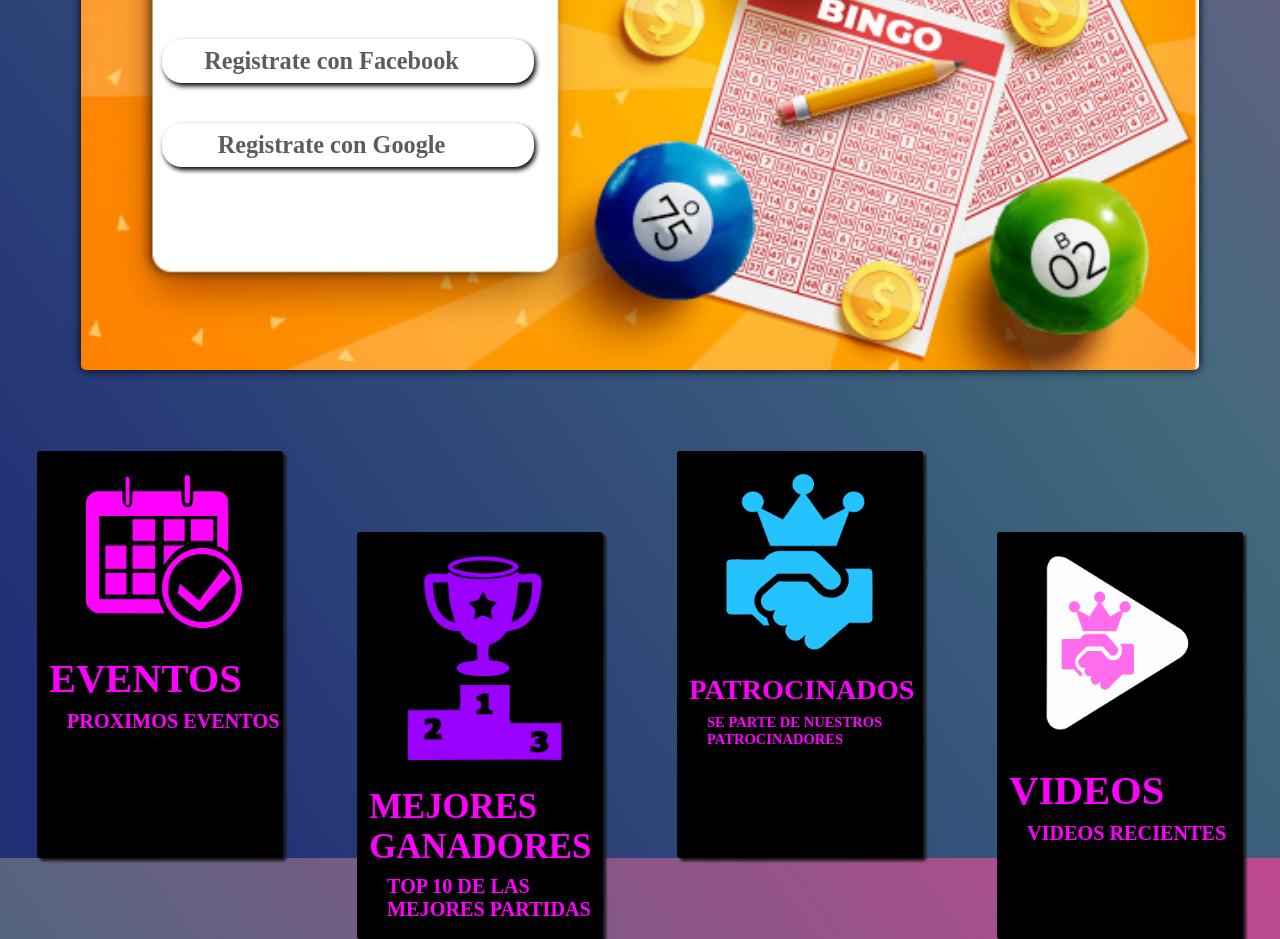
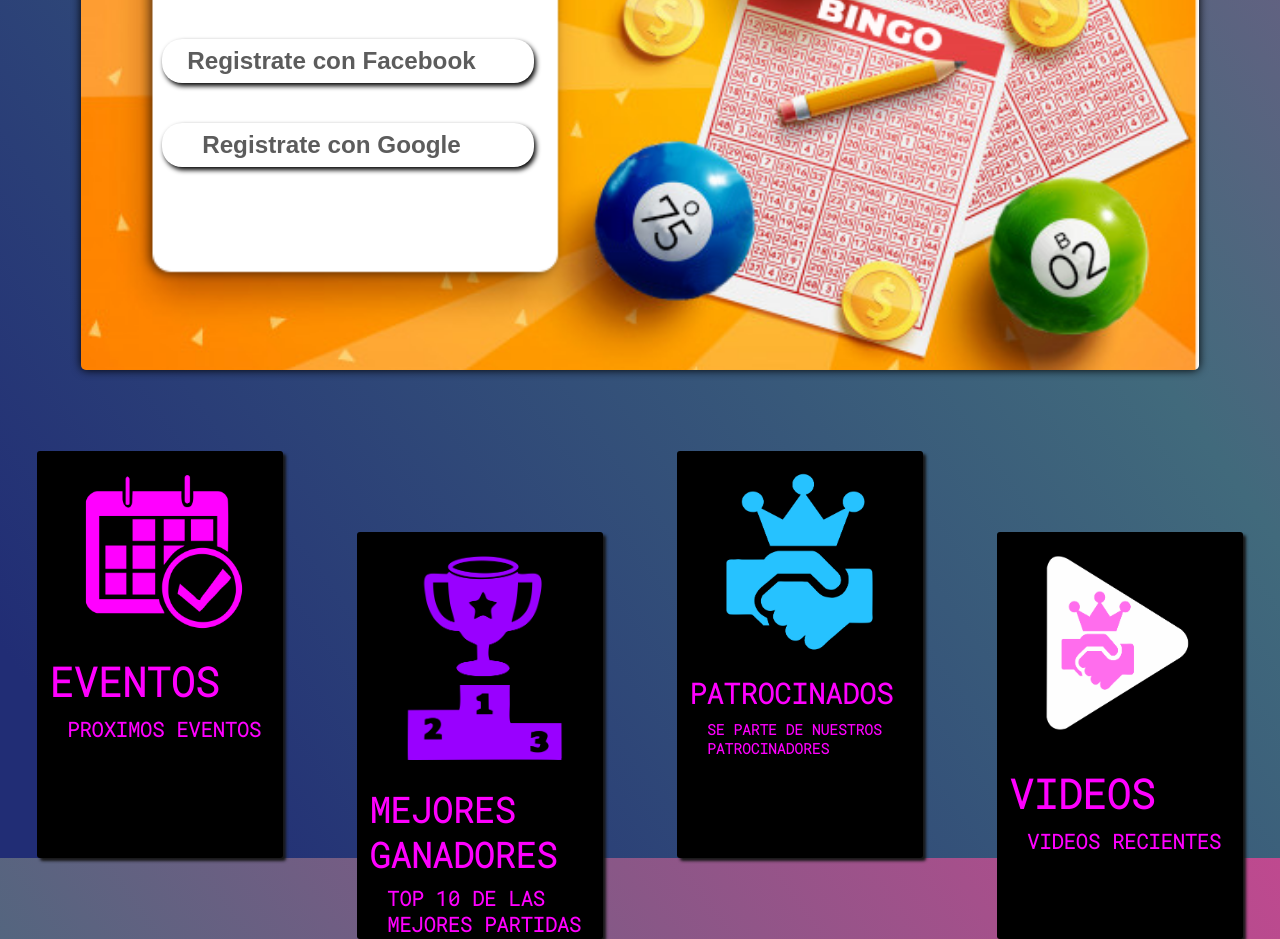
Before and after one commit to J1SUS/XD, a React (Create React App) app: page / in a window 1280 px wide. Shown: the part 1620-2559 px from the top of the page. Built offline with nearby package versions, Linux system fonts and the light colour scheme.

Commit message:
added fonts

```diff
--- a/public/index.html
+++ b/public/index.html
@@ -5,10 +5,13 @@
     <link rel="icon" href="%PUBLIC_URL%/favicon.ico" />
     <meta name="viewport" content="width=device-width, initial-scale=1" />
     <meta name="theme-color" content="#000000" />
-    <meta
-      name="description"
-      content="Winhand"
+    <link rel="preconnect" href="https://fonts.googleapis.com" />
+    <link rel="preconnect" href="https://fonts.gstatic.com" crossorigin />
+    <link
+      href="https://fonts.googleapis.com/css2?family=Roboto+Mono:wght@300&display=swap"
+      rel="stylesheet"
     />
+    <meta name="description" content="Winhand" />
     <link rel="apple-touch-icon" href="%PUBLIC_URL%/logo192.png" />
     <!--
       manifest.json provides metadata used when your web app is installed on a
--- a/src/registro/registro.css
+++ b/src/registro/registro.css
@@ -21,6 +21,7 @@
     position: relative;
     right: calc(-110 * 100vw / var(--ideal-viewport-width));
     font-size: calc(30 * 100vw / var(--ideal-viewport-width));
+    font-family: sans-serif;
 }
 .Registro img, .reg{
     bottom: calc(-110 * 100vw / var(--ideal-viewport-width));
--- a/src/tarjetas/Tarjetas.css
+++ b/src/tarjetas/Tarjetas.css
@@ -16,6 +16,7 @@
     color: rgb(255, 0, 255);
     border-radius: 3px;
     box-shadow: 3px 3px 3px rgb(24, 24, 24);
+    font-family: 'Roboto Mono', monospace;
 }
 
 .tarjeta h2,.tarjeta h3 {
```
